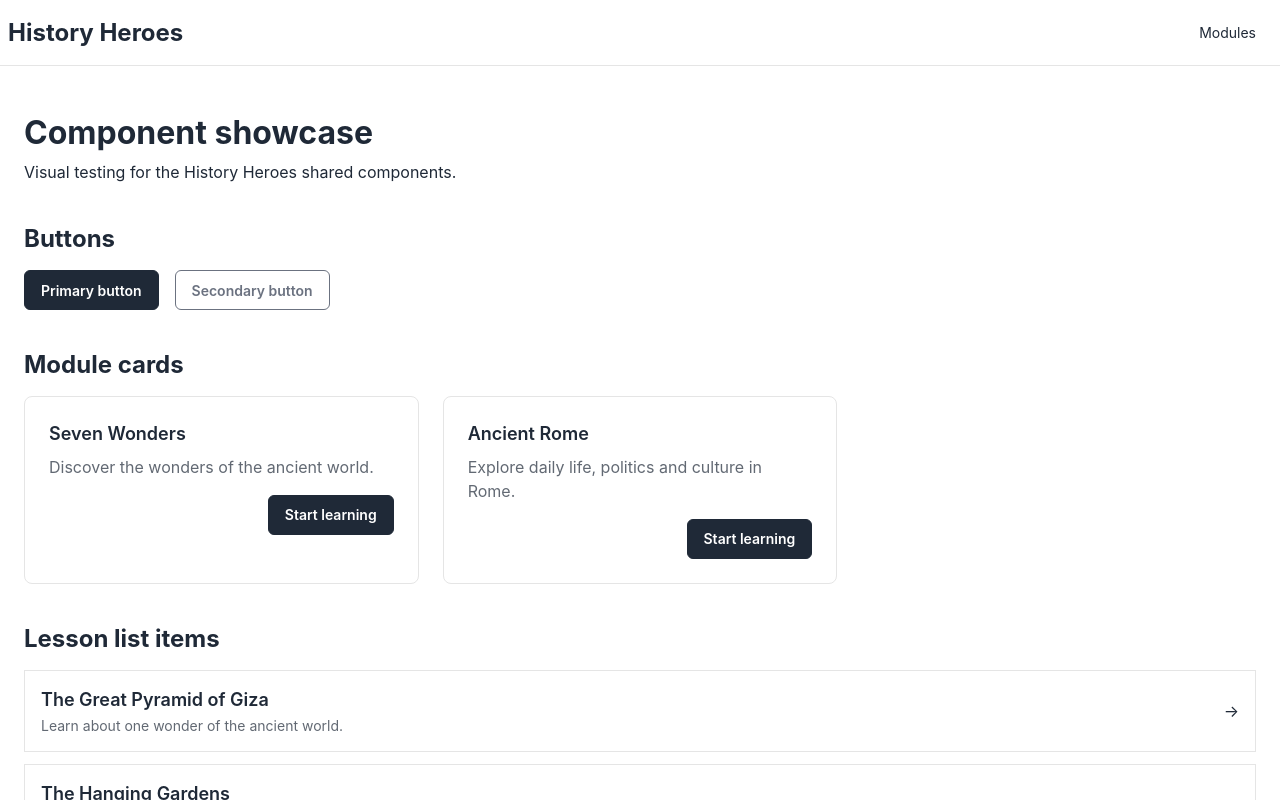
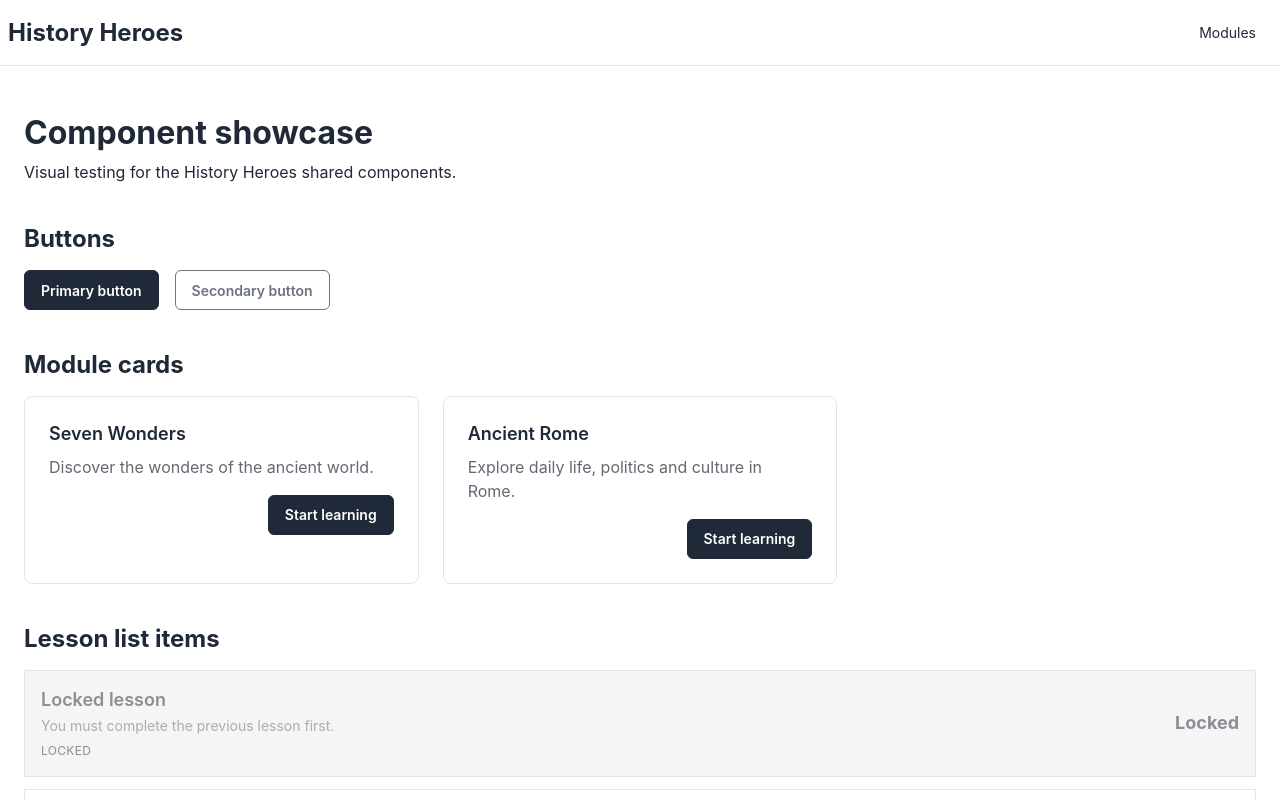
Before and after one commit to freeCodeCamp-Summer-Cohort-2026/history-heroes, a React (Vite) app in the folder client/: page /components in a window 1280 px wide. Shown: the top 800 px of the page. Built offline with nearby package versions, Linux system fonts and the light colour scheme.

Commit message:
feat(client): add lesson state visuals for locked, unlocked and completed (#80)

```diff
--- a/client/index.html
+++ b/client/index.html
@@ -1,5 +1,5 @@
 <!doctype html>
-<html lang="en">
+<html lang="en" data-theme="default">
   <head>
     <meta charset="UTF-8" />
     <link rel="icon" type="image/svg+xml" href="/favicon.svg" />
--- a/client/src/components/ComponentShowcase.tsx
+++ b/client/src/components/ComponentShowcase.tsx
@@ -4,6 +4,7 @@ import Button from './Button'
 import FeedbackState from './FeedbackState'
 import LessonListItem from './LessonListItem'
 import ModuleCard from './ModuleCard'
+
 export default function ComponentShowcase() {
   return (
     <main className="space-y-10 p-6">
@@ -20,7 +21,6 @@ export default function ComponentShowcase() {
 
         <div className="flex flex-wrap gap-4">
           <Button>Primary button</Button>
-
           <Button variant="secondary">Secondary button</Button>
         </div>
       </section>
@@ -48,13 +48,21 @@ export default function ComponentShowcase() {
 
         <div className="space-y-3">
           <LessonListItem
-            title="The Great Pyramid of Giza"
-            description="Learn about one wonder of the ancient world."
+            title="Locked lesson"
+            description="You must complete the previous lesson first."
+            state="locked"
           />
 
           <LessonListItem
-            title="The Hanging Gardens"
-            description="Explore one of history's greatest mysteries."
+            title="Unlocked lesson"
+            description="Ready to start learning."
+            state="unlocked"
+          />
+
+          <LessonListItem
+            title="Completed lesson"
+            description="You've finished this lesson."
+            state="completed"
           />
         </div>
       </section>
--- a/client/src/components/LessonListItem.tsx
+++ b/client/src/components/LessonListItem.tsx
@@ -1,29 +1,64 @@
+type LessonState = 'locked' | 'unlocked' | 'completed'
+
 type LessonListItemProps = {
   title: string
   description?: string
+  state?: LessonState
   onClick?: () => void
+}
+
+const stateStyles = {
+  locked: {
+    container: 'bg-base-200 text-base-content/50',
+    icon: 'Locked',
+    label: 'Locked',
+  },
+  unlocked: {
+    container: 'bg-base-100',
+    icon: '→',
+    label: 'Available',
+  },
+  completed: {
+    container: 'bg-success/5 border-success/30',
+    icon: '✓',
+    label: 'Completed',
+  },
 }
 
 export default function LessonListItem({
   title,
   description,
+  state = 'unlocked',
   onClick,
 }: LessonListItemProps) {
+  const styles = stateStyles[state]
+
+  const isLocked = state === 'locked'
+
   return (
     <button
       type="button"
+      disabled={isLocked}
       onClick={onClick}
-      className="flex w-full items-center justify-between gap-4 border border-base-300 bg-base-100 p-4 text-left transition hover:bg-base-200"
+      className={`flex w-full items-center justify-between gap-4 border border-base-300 p-4 text-left transition ${styles.container} ${
+        !isLocked ? 'hover:bg-base-200' : 'cursor-not-allowed'
+      }`}
     >
       <div>
         <h3 className="text-subheading font-semibold">{title}</h3>
 
         {description && (
-          <p className="mt-1 text-small text-base-content/70">{description}</p>
+          <p className="mt-1 text-small opacity-70">{description}</p>
         )}
+
+        <span className="mt-2 block text-caption uppercase tracking-wide">
+          {styles.label}
+        </span>
       </div>
 
-      <span aria-hidden="true">→</span>
+      <span className="text-lg font-bold" aria-hidden="true">
+        {styles.icon}
+      </span>
     </button>
   )
 }
```
